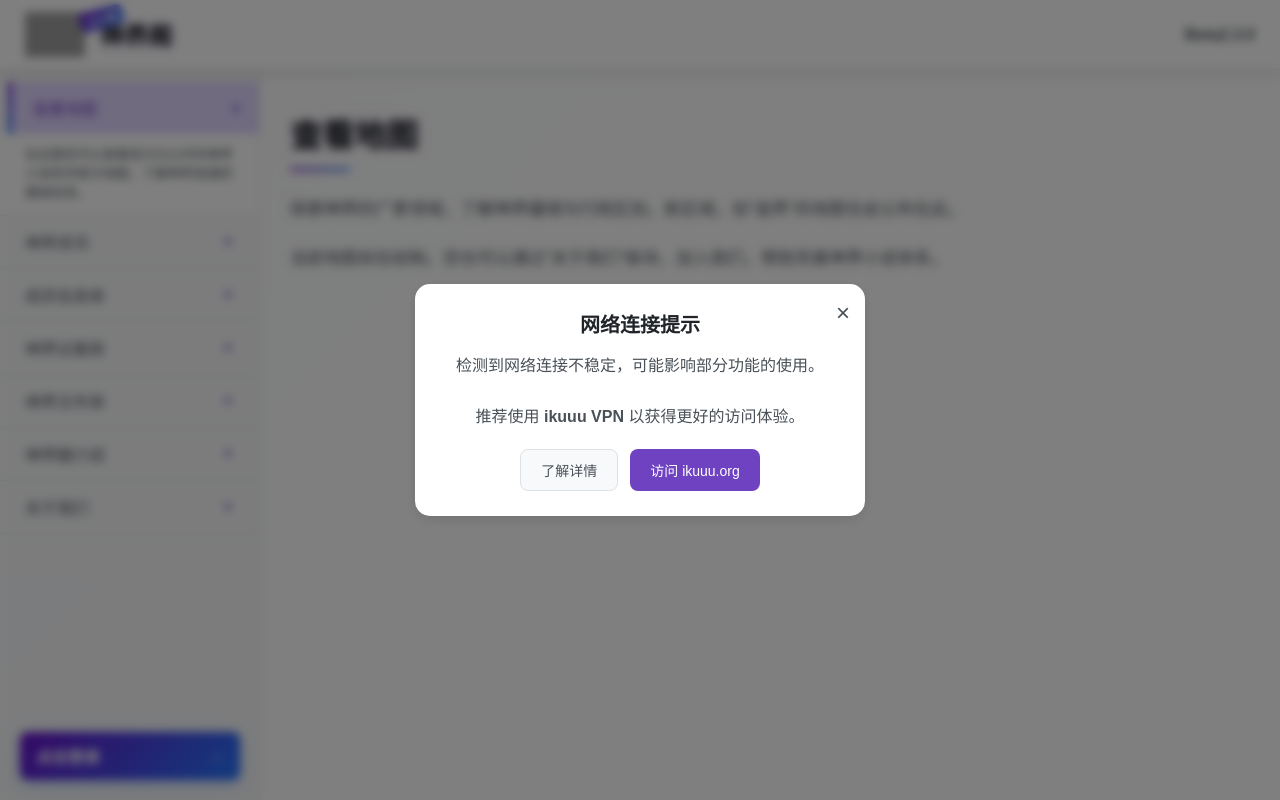
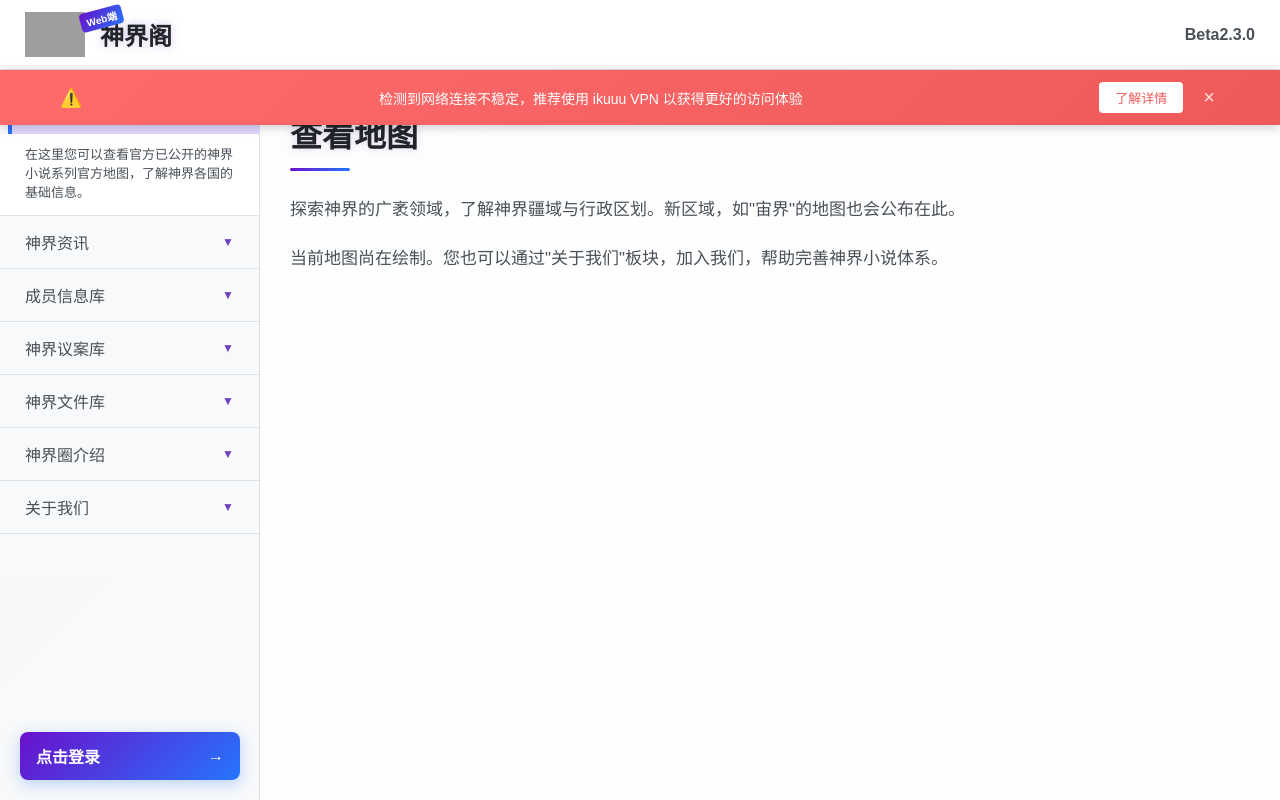
Before and after one commit to godlive-web/godlive-web.github.io, a website: page index.html in a window 1280 px wide. Drawn offline with Linux system fonts and the light colour scheme; no server answers; grey boxes are pictures that could not be loaded.

Commit message:
refactor(ui): 将网络连接提示从弹窗改为顶部悬浮条
重构网络连接提示的UI展示方式，从居中弹窗改为顶部悬浮条，提升用户体验
移除冗余的弹窗相关样式和HTML结构，简化代码逻辑
调整响应式设计以适应移动端显示

```diff
--- a/index.html
+++ b/index.html
@@ -1084,102 +1084,82 @@
 }
 }
 
-/* 网络连接提示悬浮弹窗样式 */
-.network-popup {
+/* 网络连接提示顶部悬浮条样式 */
+.network-banner {
   position: fixed;
-  top: 50%;
-  left: 50%;
-  transform: translate(-50%, -50%);
-  background: rgba(0, 0, 0, 0.5);
+  top: 70px;
+  left: 0;
+  width: 100%;
+  background: linear-gradient(135deg, #ff6b6b 0%, #ee5a5a 100%);
   z-index: 1002;
-  width: 100%;
-  height: 100%;
   display: none;
+  box-shadow: 0 2px 10px rgba(0, 0, 0, 0.2);
+  animation: slideDown 0.3s ease;
+}
+
+.network-banner-content {
+  display: flex;
   align-items: center;
   justify-content: center;
-  backdrop-filter: blur(5px);
-}
-
-.network-popup-content {
-  background: var(--bg-secondary);
-  border-radius: 15px;
-  padding: 25px;
-  width: 100%;
-  max-width: 450px;
-  box-shadow: var(--shadow);
-  position: relative;
-  animation: fadeIn 0.3s ease;
-}
-
-.network-popup-close {
-  position: absolute;
-  top: 15px;
-  right: 15px;
+  padding: 12px 20px;
+  gap: 15px;
+  max-width: 1200px;
+  margin: 0 auto;
+}
+
+.network-banner-icon {
+  font-size: 18px;
+}
+
+.network-banner-text {
+  font-size: 14px;
+  color: white;
+  flex: 1;
+  text-align: center;
+}
+
+.network-banner-btn {
+  padding: 6px 16px;
+  background: white;
+  color: #ee5a5a;
+  border: none;
+  border-radius: 4px;
+  font-size: 13px;
+  font-weight: 500;
+  cursor: pointer;
+  transition: all 0.2s ease;
+  white-space: nowrap;
+}
+
+.network-banner-btn:hover {
+  background: #f0f0f0;
+  transform: translateY(-1px);
+}
+
+.network-banner-close {
   background: none;
   border: none;
-  font-size: 24px;
+  font-size: 20px;
+  color: white;
   cursor: pointer;
-  color: var(--text-secondary);
-  transition: color 0.3s ease;
-}
-
-.network-popup-close:hover {
-  color: var(--accent-color);
-}
-
-.network-popup-title {
-  font-size: 20px;
-  font-weight: bold;
-  color: var(--text-primary);
-  margin-bottom: 15px;
-  text-align: center;
-}
-
-.network-popup-desc {
-  font-size: 16px;
-  color: var(--text-secondary);
-  line-height: 1.6;
-  margin-bottom: 20px;
-  text-align: center;
-}
-
-.network-popup-actions {
-  display: flex;
-  gap: 12px;
-  justify-content: center;
-}
-
-.network-popup-btn {
-  padding: 10px 20px;
-  border-radius: 8px;
-  font-size: 14px;
-  font-weight: 500;
-  border: none;
-  cursor: pointer;
-  transition: all 0.2s ease;
-  text-decoration: none;
-  display: inline-flex;
-  align-items: center;
-  justify-content: center;
-}
-
-.network-popup-btn.info {
-  background: var(--bg-primary);
-  color: var(--text-secondary);
-  border: 1px solid var(--border-color);
-}
-
-.network-popup-btn.info:hover {
-  background: var(--border-color);
-}
-
-.network-popup-btn.primary {
-  background: var(--accent-color);
-  color: white;
-}
-
-.network-popup-btn.primary:hover {
-  background: #5a36a8;
+  padding: 0 5px;
+  opacity: 0.8;
+  transition: opacity 0.2s ease;
+}
+
+.network-banner-close:hover {
+  opacity: 1;
+}
+
+@keyframes slideDown {
+  from {
+    transform: translateY(-100%);
+    opacity: 0;
+  }
+  to {
+    transform: translateY(0);
+    opacity: 1;
+  }
 }
 
 /* ikuuu VPN 详情弹窗样式 */
@@ -1305,25 +1285,31 @@
 
 /* 响应式适配 */
 @media (max-width: 768px) {
-  .network-popup-content {
-    padding: 20px;
-    max-width: 90%;
+  .network-banner-content {
+    padding: 10px 15px;
+    flex-wrap: wrap;
+    gap: 8px;
   }
 
-  .network-popup-title {
-    font-size: 18px;
+  .network-banner-text {
+    font-size: 12px;
+    flex: 1 1 100%;
+    order: 2;
+    text-align: left;
   }
 
-  .network-popup-desc {
-    font-size: 14px;
+  .network-banner-icon {
+    order: 1;
   }
 
-  .network-popup-actions {
-    flex-direction: column;
+  .network-banner-btn {
+    order: 3;
+    padding: 4px 12px;
+    font-size: 12px;
   }
 
-  .network-popup-btn {
-    width: 100%;
+  .network-banner-close {
+    order: 4;
   }
 
   .ikuuu-info-content {
@@ -1600,20 +1586,13 @@
 </div>
 </div>
 
-<!-- 网络连接提示悬浮弹窗 -->
-<div id="networkPopup" class="network-popup">
-  <div class="network-popup-content">
-    <button class="network-popup-close" id="closeNetworkPopup">&times;</button>
-    <div class="network-popup-title">网络连接提示</div>
-    <div class="network-popup-desc">
-      检测到网络连接不稳定，可能影响部分功能的使用。
-      <br><br>
-      推荐使用 <strong>ikuuu VPN</strong> 以获得更好的访问体验。
-    </div>
-    <div class="network-popup-actions">
-      <button class="network-popup-btn info" id="showIkuuuInfo">了解详情</button>
-      <a href="https://ikuuu.org" target="_blank" class="network-popup-btn primary">访问 ikuuu.org</a>
-    </div>
+<!-- 网络连接提示顶部悬浮条 -->
+<div id="networkBanner" class="network-banner">
+  <div class="network-banner-content">
+    <span class="network-banner-icon">⚠️</span>
+    <span class="network-banner-text">检测到网络连接不稳定，推荐使用 ikuuu VPN 以获得更好的访问体验</span>
+    <button class="network-banner-btn" id="showIkuuuInfo">了解详情</button>
+    <button class="network-banner-close" id="closeNetworkBanner">&times;</button>
   </div>
 </div>
 
@@ -2309,17 +2288,17 @@
     console.log('错误名称：', error.name);
     console.log('错误消息：', error.message);
 
-    // 网络连接失败或超时，显示弹窗
-    console.log('显示网络连接提示弹窗');
-    document.getElementById('networkPopup').style.display = 'flex';
+    // 网络连接失败或超时，显示顶部横幅
+    console.log('显示网络连接提示横幅');
+    document.getElementById('networkBanner').style.display = 'block';
   }
 }
 
 // 绑定弹窗事件
 function bindPopupEvents() {
-  // 关闭网络弹窗
-  document.getElementById('closeNetworkPopup').addEventListener('click', () => {
-    document.getElementById('networkPopup').style.display = 'none';
+  // 关闭网络横幅
+  document.getElementById('closeNetworkBanner').addEventListener('click', () => {
+    document.getElementById('networkBanner').style.display = 'none';
   });
 
   // 显示ikuuu详情
@@ -2337,13 +2316,7 @@
     document.getElementById('ikuuuInfoModal').style.display = 'none';
   });
 
-  // 点击弹窗外部关闭
-  document.getElementById('networkPopup').addEventListener('click', (e) => {
-    if (e.target === document.getElementById('networkPopup')) {
-      document.getElementById('networkPopup').style.display = 'none';
-    }
-  });
-
+  // 点击ikuuu弹窗外部关闭
   document.getElementById('ikuuuInfoModal').addEventListener('click', (e) => {
     if (e.target === document.getElementById('ikuuuInfoModal')) {
       document.getElementById('ikuuuInfoModal').style.display = 'none';
```
